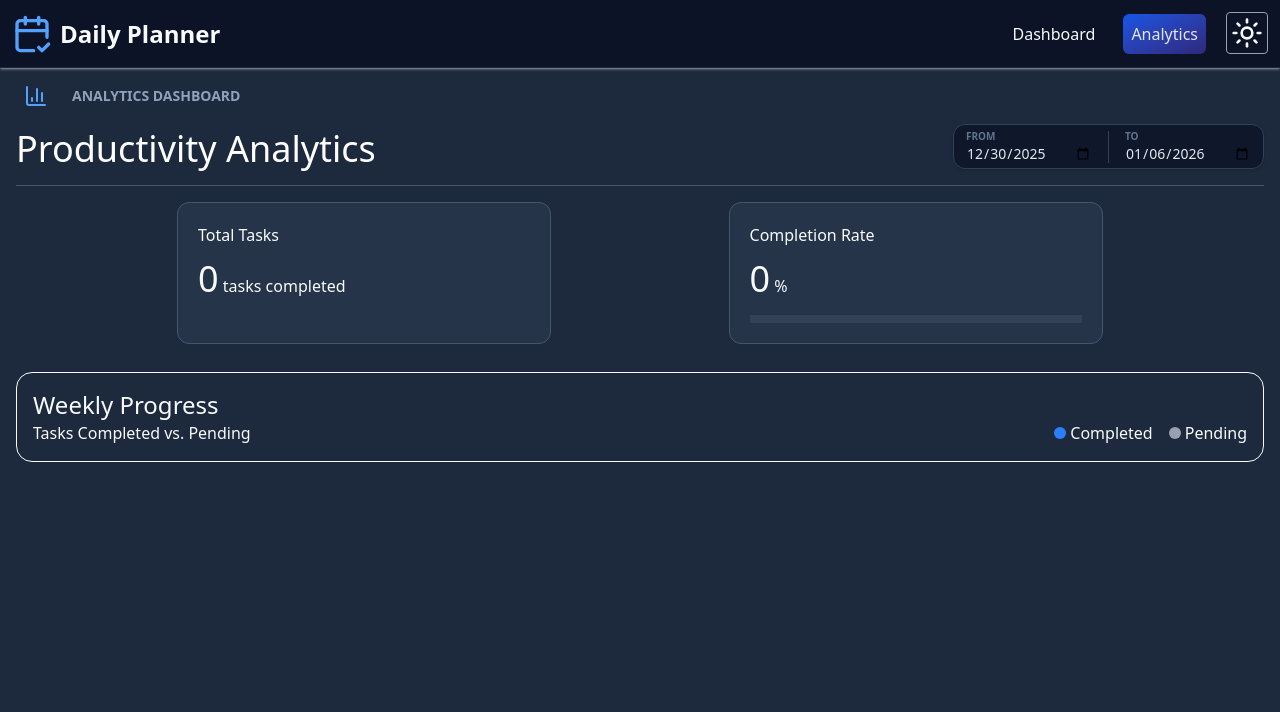
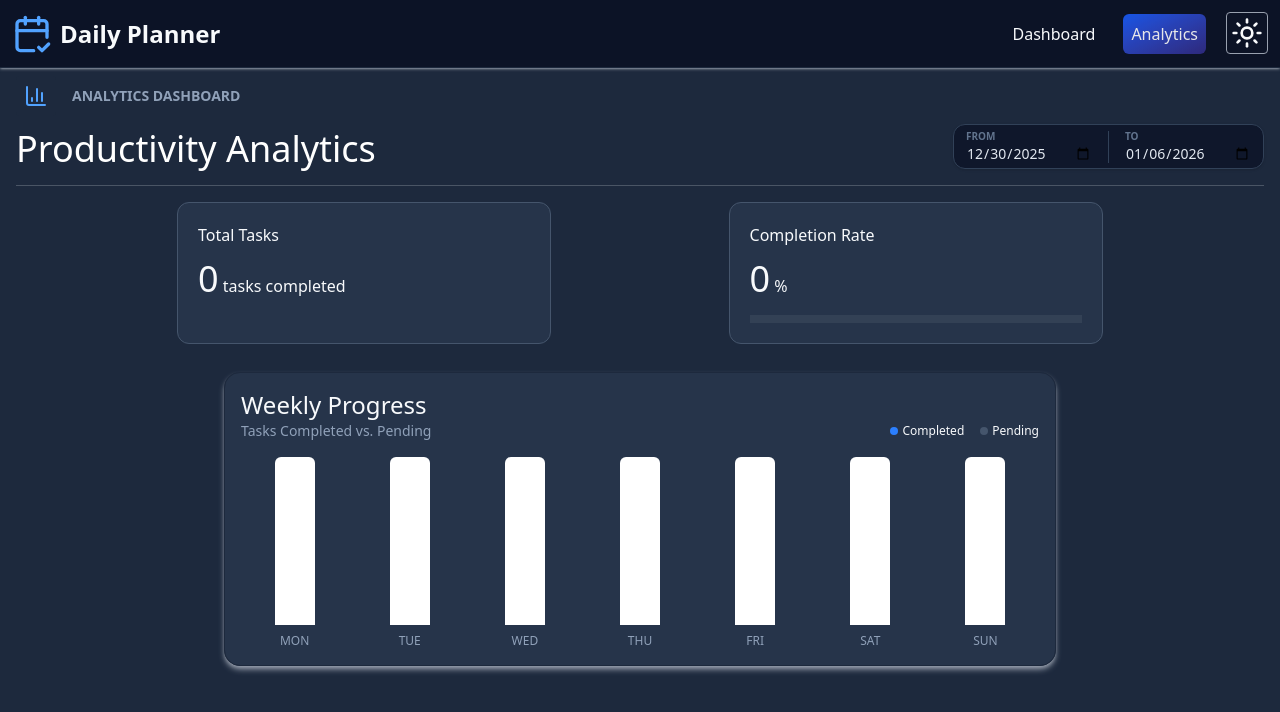
Before and after one commit to SAmaksh5097/Daily-Planner-App, a React (Vite) app: page /analytics in a window 1280 px wide. Shown: the top 712 px of the page. Built offline with nearby package versions, Linux system fonts and the light colour scheme.

Commit message:
weekly progress component integrated successfully

```diff
--- a/src/AnalyticsPage.jsx
+++ b/src/AnalyticsPage.jsx
@@ -25,7 +25,7 @@ const AnalyticsPage = () => {
   const completed = filtertask.filter(task=>task.status==="completed").length;
 
   return (
-    <div className='w-full h-screen px-4 py-2 flex flex-col gap-4 bg-white dark:bg-slate-800'>
+    <div className='w-full h-screen px-4 py-2 flex flex-col gap-4 bg-white dark:bg-slate-800 '>
       <APHeader startDate={startDate} endDate={endDate} setEndDate={setEndDate} setStartDate={setStartDate}/>
       <div className='flex justify-evenly gap-4'>
         <AnimatePresence mode='popLayout'>
@@ -33,7 +33,9 @@ const AnalyticsPage = () => {
           <MetricCard name="Completion Rate" total = {total} completed={completed} heading="%"/>
         </AnimatePresence>
       </div>
-      <WeeklyProgress startDate={startDate} endDate={endDate} tasks={filtertask}/>
+      <div className='w-full flex justify-center'>
+        <WeeklyProgress startDate={startDate} endDate={endDate} tasks={filtertask}/>
+      </div>
 
 
     </div>
--- a/src/Components/WeeklyProgress.jsx
+++ b/src/Components/WeeklyProgress.jsx
@@ -1,6 +1,7 @@
 import React, { useMemo } from 'react'
+import { motion } from 'framer-motion'
 
-const WeeklyProgress = ({tasks, startDate, endDate}) => {
+const WeeklyProgress = ({tasks}) => {
     const chartData = useMemo(()=>{
         const bucket = {
             'Mon':{completed:0,pending:0,total:0},
@@ -31,26 +32,56 @@ const WeeklyProgress = ({tasks, startDate, endDate}) => {
             completed: bucket[day].completed,
             pending: bucket[day].pending,
             total: bucket[day].total
-
         }))
     },[tasks])
+
     const maxTasks = Math.max(...chartData.map(d => d.total)) || 5
 
-
   return (
-    <div className='border p-4 rounded-2xl'>
+    <div className='border p-4 rounded-2xl border-slate-200 dark:border-slate-800 bg-white dark:bg-slate-700/50 shadow-md shadow-gray-400 w-full lg:w-2/3'>
         <h1 className='text-2xl font-medium'>Weekly Progress</h1>
-        <div className='flex justify-between'>
-            <h1>Tasks Completed vs. Pending</h1>
-            <div className='flex gap-4'>
+        <div className='flex justify-between mb-4'>
+            <h1 className='text-sm text-slate-400'>Tasks Completed vs. Pending</h1>
+            <div className='flex gap-4 text-xs'>
                 <div className='flex items-center gap-1'>
-                    <div className='w-3 h-3 bg-blue-500 rounded-full'></div>
+                    <div className='w-2 h-2 bg-blue-500 rounded-full'></div>
                     <h1>Completed</h1>
                 </div>
                 <div className='flex items-center gap-1'>
-                    <div className='w-3 h-3 bg-gray-400 rounded-full'></div>
+                    <div className='w-2 h-2 bg-slate-300 dark:bg-slate-600 rounded-full'></div>
                     <h1>Pending</h1>
                 </div>
+            </div>
+        </div>
+
+        <div className='w-full'>
+            <div className='flex justify-between items-end h-48 gap-2 w-full'>
+                {chartData.map((data,index) => (
+                    <div key={index} className='flex flex-col items-center gap-2 flex-1 h-full justify-end group cursor-pointer'>
+
+                        {/* The Bar */}
+                        <div className='w-full max-w-[40px] h-full flex flex-col justify-end rounded-t-md overflow-hidden relative bg-gray-200  dark:bg-white'>
+
+                            <motion.div
+                                initial={{ height: 0 }}
+                                animate={{ height: `${(data.pending / maxTasks) * 100}%` }}
+                                transition={{ duration: 0.5, ease: "easeOut" }}
+                                className='w-full bg-slate-300 dark:bg-slate-600/50'
+                            />
+
+                            <motion.div
+                                initial={{ height: 0 }}
+                                animate={{ height: `${(data.completed / maxTasks) * 100}%` }}
+                                transition={{ duration: 0.5, delay: 0.1, ease: "easeOut" }}
+                                className='w-full bg-blue-500'
+                            />
+                        </div>
+
+                        <span className='text-[10px] md:text-xs font-medium text-slate-400 uppercase'>
+                            {data.day}
+                        </span>
+                    </div>
+                ))}
             </div>
         </div>
 
```
